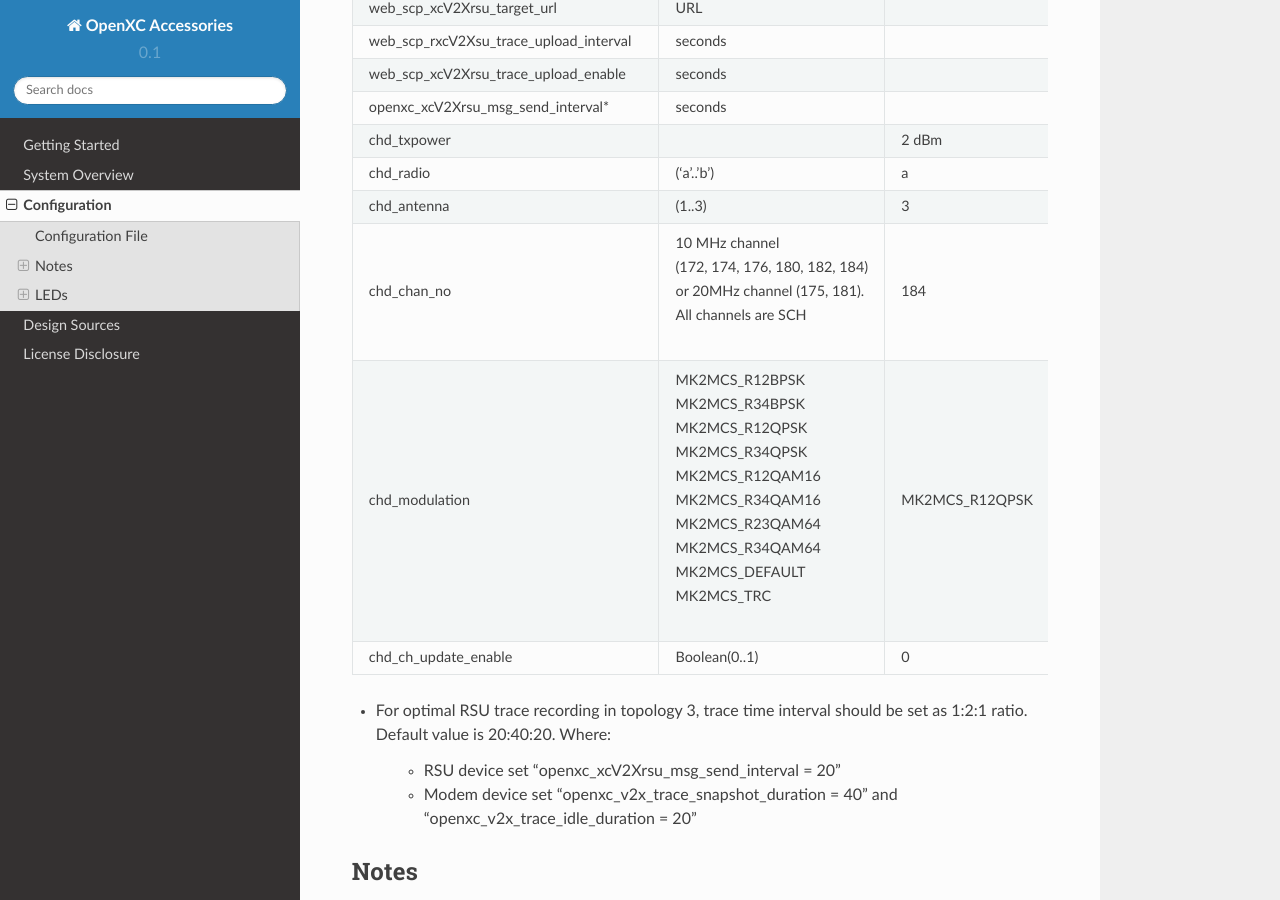
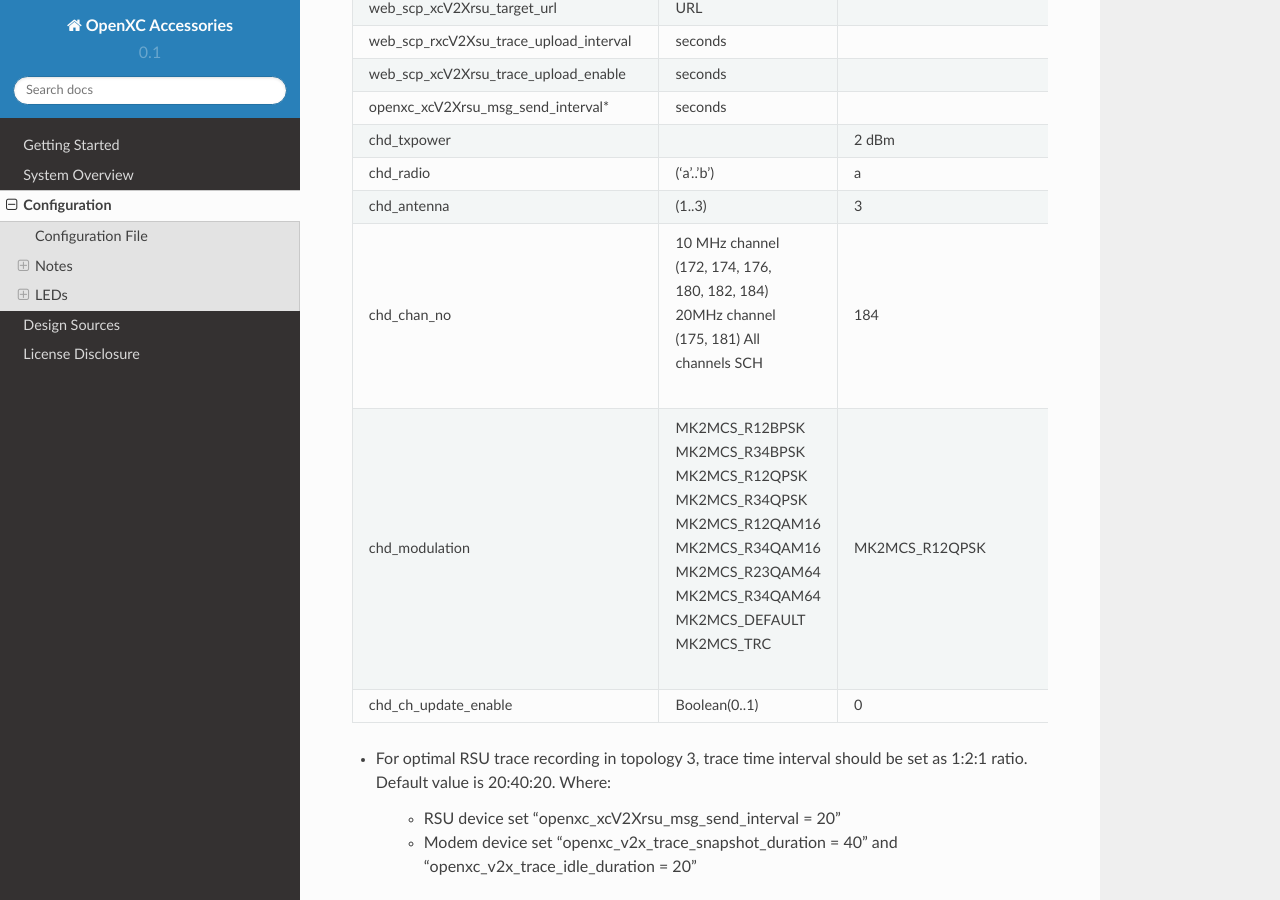
Before and after one commit to openxc/openxc-accessories, a Sphinx documentation site: the page built from docs/configuration.rst, in a window 1280 px wide and 900 px high, scrolled down 1601 px. Built offline with Sphinx 7.4.7 and the Read the Docs theme 2.0.0, drawn with Linux system fonts in a browser that asks for light colours.

Commit message:
Update configuration.rst

```diff
--- a/docs/configuration.rst
+++ b/docs/configuration.rst
@@ -65,9 +65,11 @@ The following section describes the high level software design for the OpenXC-Mo
    "chd_antenna", "(1..3)", "3", "Antenna(s) to be used for radio"
    "chd_chan_no", "
    | 10 MHz channel
-   | (172, 174, 176, 180, 182, 184)
-   | or 20MHz channel (175, 181).
-   | All channels are SCH", "184", "802.11p Channel"
+   | (172, 174, 176,
+   | 180, 182, 184)
+   | 20MHz channel
+   | (175, 181) All
+   | channels SCH", "184", "802.11p Channel"
    "chd_modulation", "
    | MK2MCS_R12BPSK
    | MK2MCS_R34BPSK
```
